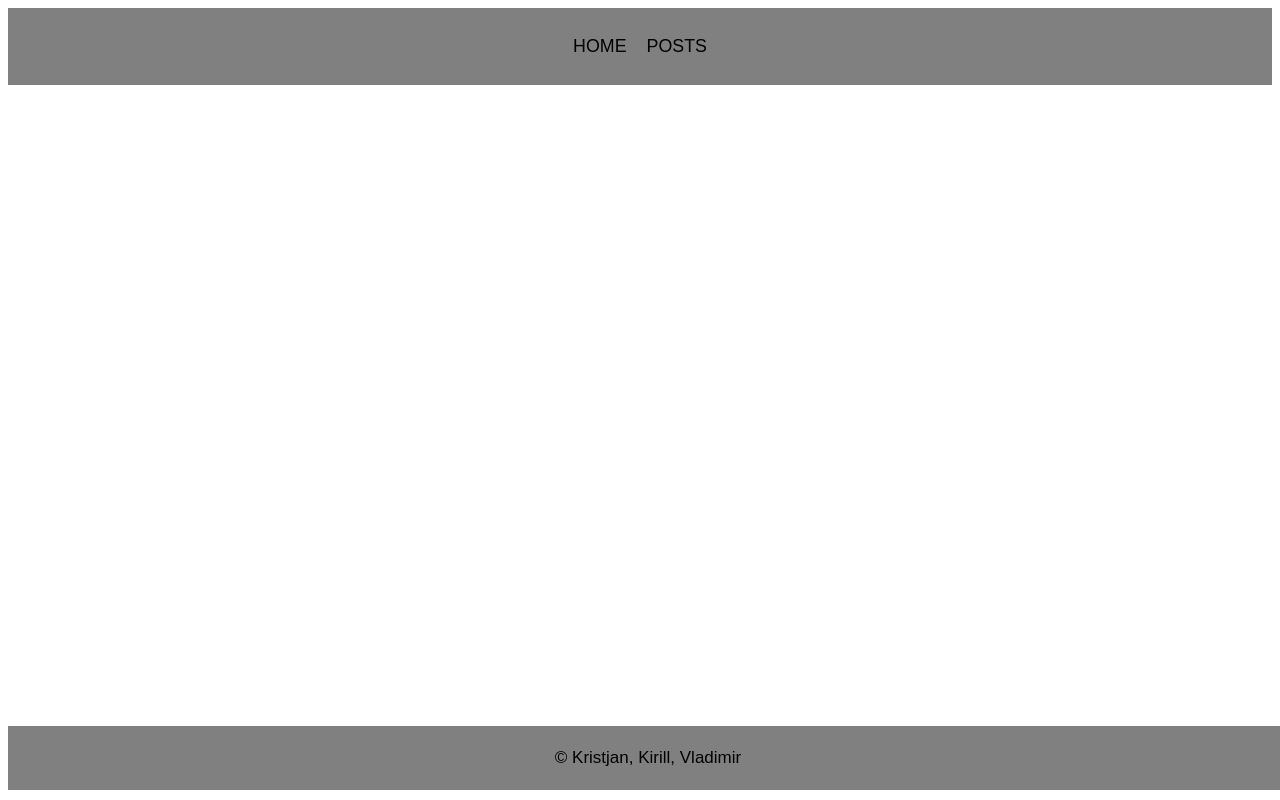
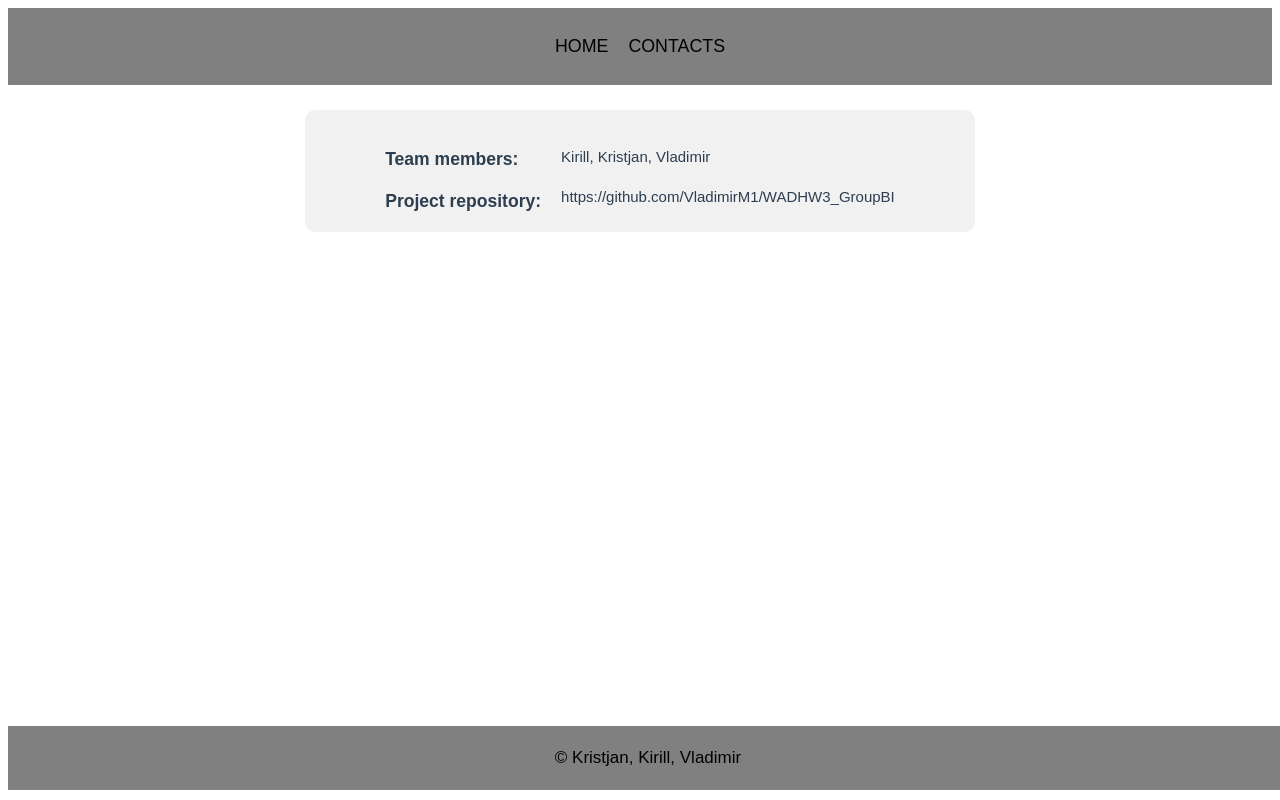
Before and after one commit to VladimirM1/WADHW3_GroupBI, a Vue app: page /#/contacts in a window 1280 px wide. Built offline with nearby package versions, Linux system fonts and the light colour scheme.

Commit message:
Some changes to login page

```diff
--- /dev/null
+++ b/src/auth.js
@@ -0,0 +1,19 @@
+export default {
+    user: { authenticated: false },
+    authenticated: async function() {
+        await fetch("http://localhost:3000/auth/authenticate", {
+            credentials: 'include', //  Don't forget to specify this if you need cookies
+        })
+            .then((response) => response.json())
+            .then((data) => {
+                this.user.authenticated = data.authenticated;
+                console.log(data);
+            })
+            .catch((e) => {
+                console.log(e);
+                console.log("error logout");
+            });
+        return this.user.authenticated;
+    }
+
+}
--- /dev/null
+++ b/src/components/Contacts.vue
@@ -0,0 +1,69 @@
+<template>
+  <div class="flex-container" style="text-align: center; height: 80.8vh">
+    <div class="contacts-flex">
+      <form>
+        <div style="display: flex; justify-content: center">
+          <div style="display: block; text-align: left;">
+            <h3>Team members:</h3>
+            <h3>Project repository:</h3>
+          </div>
+          <div style="display: block; text-align: left;">
+            <p>Kirill, Kristjan, Vladimir</p>
+            <p>https://github.com/VladimirM1/WADHW3_GroupBI</p>
+          </div>
+        </div>
+      </form>
+    </div>
+
+  </div>
+</template>
+
+<script>
+
+export default {
+  name: "Contacts",
+}
+
+</script>
+
+<style scoped>
+
+* {
+  font-family: sans-serif;
+}
+.contacts-flex {
+}
+
+input {
+  margin-bottom: 5px;
+}
+
+h3 {
+  margin-right: 20px;
+}
+
+.field{
+  width: 20em;
+  height: 2.8em;
+}
+
+.flex-container > div {
+  background-color: #f1f1f1;
+  width: 50%;
+  margin:auto;
+  margin-top: 2%;
+  margin-bottom: 2%;
+  line-height: 25px;
+  font-size: 15px;
+  border-radius: 10px;
+  padding-left: 1.5%;
+  padding-right: 1.5%;
+  padding-top: 1.5%;
+}
+section {
+  padding: 10px 15px;
+  margin: 10px;
+  display: block;
+
+}
+</style>
--- a/src/components/Header.vue
+++ b/src/components/Header.vue
@@ -1,8 +1,8 @@
 <template>
   <header>
     <ul>
-      <li><router-link to="/login">Home</router-link></li>
-      <li><router-link to="/posts">Posts</router-link></li>
+      <li><router-link to="/">Home</router-link></li>
+      <li><router-link to="/contacts">Contacts</router-link></li>
     </ul>
   </header>
 </template>
--- a/src/router/index.js
+++ b/src/router/index.js
@@ -2,9 +2,28 @@ import { createRouter, createWebHashHistory } from 'vue-router'
 import SignUpView from '../views/SignUpView.vue'
 import LoginView from '../views/LoginView.vue'
 import PostView from '../views/PostView.vue'
+import AboutView from '../views/AboutView.vue'
+import auth from "@/auth";
+const routes = [
+  {
+    path: '/',
+    name: 'home',
+    component: PostView,
+    beforeEnter: async(to,from,next) => {
+      let authResult = await auth.authenticated();
+      if (!authResult){
+        next('/login')
+      } else {
+        next()
+      }
+    }
 
-
-const routes = [
+  },
+  {
+    path: '/contacts',
+    name: 'contacts',
+    component: AboutView
+  },
   {
     path: '/signup',
     name: 'signup',
--- a/src/views/AboutView.vue
+++ b/src/views/AboutView.vue
@@ -1,5 +1,29 @@
 <template>
-  <div class="about">
-    <h1>This is an about page</h1>
+  <div class="contacts">
+    <contacts/>
   </div>
 </template>
+
+
+<script>
+// @ is an alias to /src
+
+import Contacts from "@/components/Contacts";
+
+export default {
+  name: 'AboutView',
+  components: {
+    Contacts
+  },
+}
+
+</script>
+
+
+<style scoped>
+body {
+  height: 100%;
+  min-height: 100%;
+}
+
+</style>
```
Also changed, not shown: package.json (+10 -2 lines), server.js (added), 1 other file (tests, documents, lock files or other folders).
